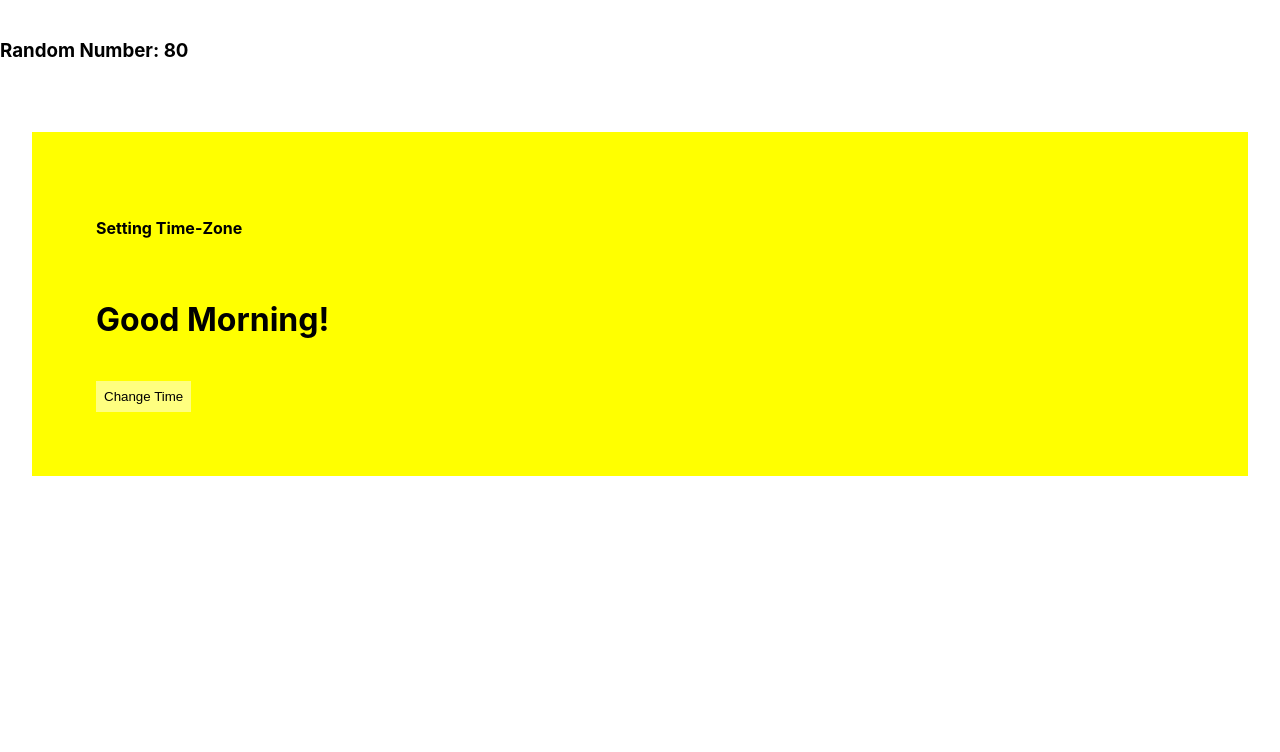
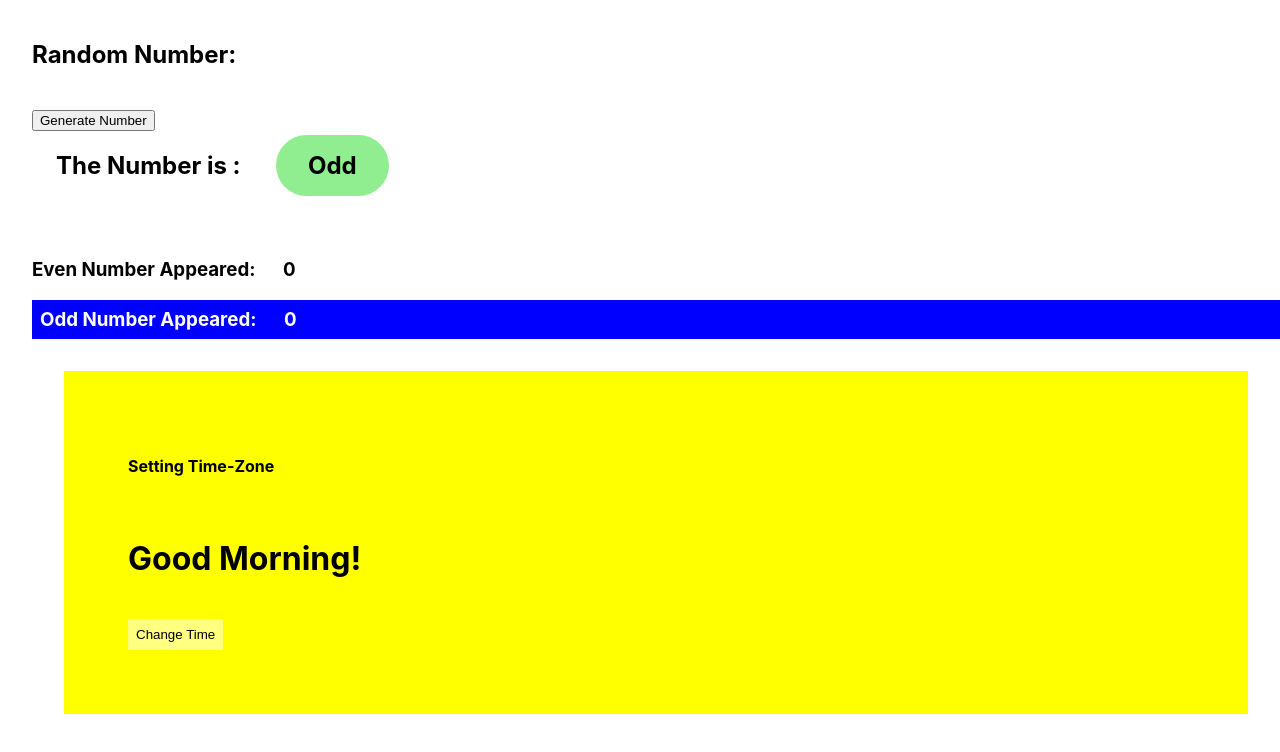
Before and after one commit to aasif112/03_learn_react, a React (Create React App) app: page / in a window 1280 px wide. Shown: the top 752 px of the page. Built offline with nearby package versions, Linux system fonts and the light colour scheme.

Commit message:
changes in self_practice

```diff
--- a/src/App.css
+++ b/src/App.css
@@ -1,7 +1,7 @@
 
 
 
-
+body  {margin-left: 2rem;}
 .box  { background-color: rgba(0, 0, 0, 0.5);
   margin: 2rem;
   padding: 4rem;
@@ -17,3 +17,24 @@
              border: none;
              padding: 0.5rem;
 }
+
+.even   { background-color: lightblue;
+  padding: 1rem 2rem;
+  border-radius: 2rem;
+  align-items: center;
+  justify-content: center;
+}
+.odd   { background-color: lightgreen;
+  padding: 1rem 2rem;
+  border-radius: 2rem;
+  align-items: center;
+  justify-content: center;
+}
+
+.highlight    { color: white;
+                background-color: blue;
+                padding: 0.5rem;
+              }
+.simple { color: black;
+
+}
--- a/src/App.js
+++ b/src/App.js
@@ -3,24 +3,38 @@
 
 import React, { useState } from 'react';
 import './App.css';
+import { NumChecker } from './RandomNum';
+import { Counter } from './RandomNum';
 
 function App() {
-  let RandomNum = parseInt(Math.random()*100 +1)
+  let [RandomNum, setRandomNum] = useState()
   let [isMorning, setMorning] = useState(true)
+  let [evenCount, setevenCount] = useState(0)
+  let [oddCount, setoddCount] = useState(0)
   return (
     <div>
     <div >
       <br />
-      <h3>Random Number: {RandomNum} </h3>
+      <h2>Random Number: {RandomNum} </h2>
       <br />
+      <button onClick={()=> {setRandomNum(parseInt(Math.random()*100 +1))
+        {RandomNum%2 === 0 ? setevenCount(++evenCount) : setoddCount(++oddCount)}
+      }}>Generate Number</button>
+      <br />
+      <NumChecker numType= {RandomNum%2 === 0 ? 'Even' : 'Odd'} getClass= {RandomNum%2 === 0 ? 'even' : 'odd'} />
+      <br />
+      <br />
+
+      <Counter evenCounts = {evenCount}  oddCounts = {oddCount} evenClass= {RandomNum%2 === 0 ? 'highlight' : 'simple'}
+      oddClass = {RandomNum%2 === 0 ? 'simple'  : 'highlight'} />
 
 
     </div>
 
-    <div className= {`${isMorning? 'sunRise' : 'box'}`}>
+    <div className= { `${isMorning? 'sunRise' : 'box'}` }>
       <h4>Setting Time-Zone</h4>
       <br />
-      <h1>Good {isMorning? "Morning" : "Night"}!</h1>
+      <h1>Good {  isMorning? "Morning" : "Night"  }!</h1>
       <br />
     <button id='timeBtn' onClick={()=> setMorning(!isMorning)}>Change Time</button>
 
--- a/src/RandomNum.js
+++ b/src/RandomNum.js
@@ -3,8 +3,17 @@
 
 import React from "react";
 
-function Ramd() {
+export function NumChecker({numType, getClass}) {
         return (
-
+                <h2>&emsp;The Number is : &emsp; <span className={getClass} > {numType}</span> </h2>
         )
 }
+
+export function Counter(props) {
+        return(
+        <div>
+                <h3 className={props.evenClass} >Even Number Appeared: &emsp; {props.evenCounts} </h3>
+                <h3 className={props.oddClass}>Odd Number Appeared: &emsp; {props.oddCounts} </h3>
+        </div>
+        )
+}
```
